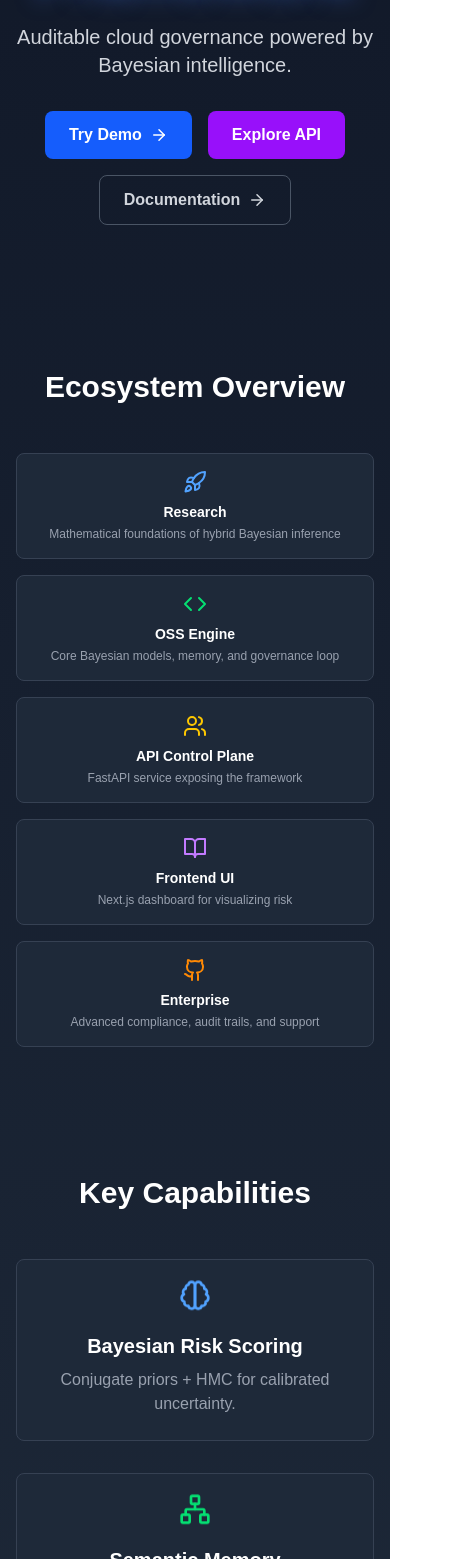
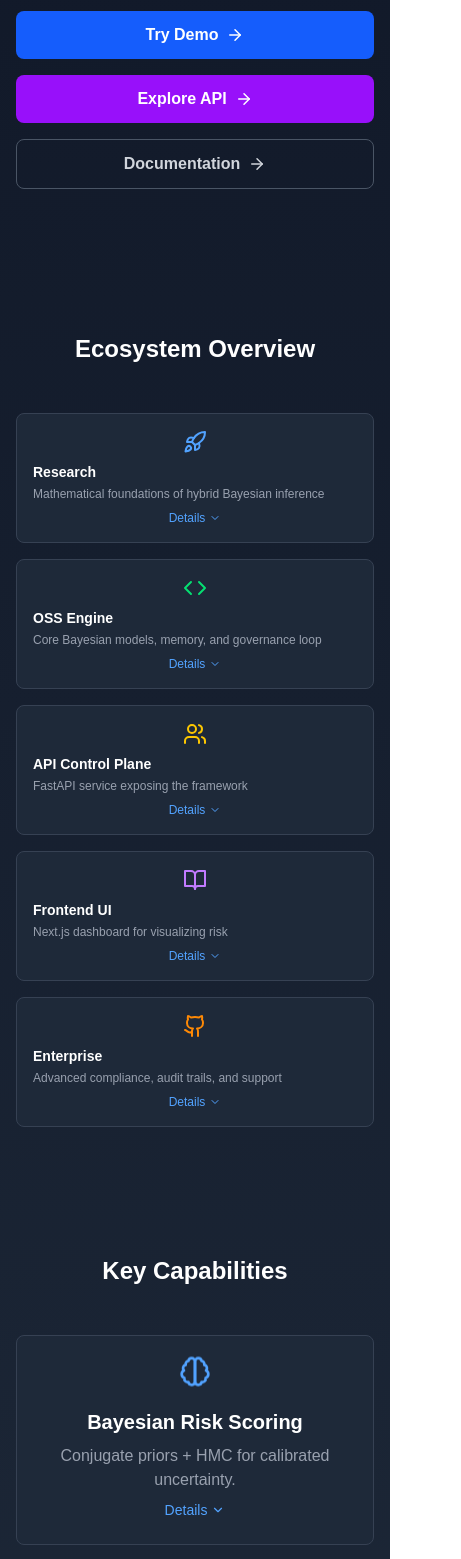
Before and after one commit to arf-foundation/arf-frontend, a Next.js app: page / in a window 390 px wide. Shown: the part 309-1868 px from the top of the page, 461 px wide, since content can reach past the window. Built offline with nearby package versions, Linux system fonts and the light colour scheme; no server answers.

Commit message:
Update page.tsx

```diff
--- a/app/page.tsx
+++ b/app/page.tsx
@@ -1,4 +1,4 @@
-// Updated by ARF Coding Agent: Added GitHub stars, tooltips, enhanced newsletter, documentation button, scroll animations
+// Updated by ARF Coding Agent: Mobile-friendly improvements and PWA readiness
 'use client';
 
 import Link from 'next/link';
@@ -20,13 +20,13 @@ import {
   MessageSquare,
   Copy,
   Check,
-  Send
+  Send,
+  ChevronDown,
+  ChevronUp
 } from 'lucide-react';
-// Corrected imports: use relative paths instead of '@/' alias
 import GitHubStars from './components/GitHubStars';
 import { useInView } from './hooks/useInView';
 
-// Declare gtag for analytics (if used)
 declare global {
   interface Window {
     gtag?: (...args: unknown[]) => void;
@@ -83,28 +83,28 @@ export default function LandingPage() {
 
   return (
     <div className="min-h-screen bg-gradient-to-b from-gray-900 via-gray-800 to-black text-white">
-      {/* Hero Section */}
+      {/* Hero Section - with responsive font sizes */}
       <section
         ref={heroRef}
         className={`container mx-auto px-4 py-20 text-center transition-opacity duration-1000 ${
           heroInView ? 'opacity-100' : 'opacity-0'
         }`}
       >
-        <div className="flex justify-center items-center gap-3 mb-4">
-          <h1 className="text-6xl font-bold bg-gradient-to-r from-blue-400 to-purple-400 bg-clip-text text-transparent glow-text">
+        <div className="flex flex-col items-center gap-3 mb-4">
+          <h1 className="text-4xl sm:text-5xl md:text-6xl font-bold bg-gradient-to-r from-blue-400 to-purple-400 bg-clip-text text-transparent glow-text">
             Agentic Reliability Framework
           </h1>
           <GitHubStars />
         </div>
-        <p className="text-xl text-gray-300 max-w-3xl mx-auto mb-8">
+        <p className="text-lg sm:text-xl text-gray-300 max-w-3xl mx-auto mb-8">
           Auditable cloud governance powered by Bayesian intelligence.
         </p>
-        <div className="flex gap-4 justify-center flex-wrap">
+        <div className="flex flex-col sm:flex-row gap-4 justify-center items-center">
           <a
             href="https://huggingface.co/spaces/A-R-F/Agentic-Reliability-Framework-v4"
             target="_blank"
             rel="noopener noreferrer"
-            className="bg-blue-600 text-white px-6 py-3 rounded-lg font-semibold hover:bg-blue-700 transition flex items-center gap-2"
+            className="bg-blue-600 text-white px-6 py-3 rounded-lg font-semibold hover:bg-blue-700 transition flex items-center gap-2 w-full sm:w-auto justify-center"
           >
             Try Demo <ArrowRight size={18} />
           </a>
@@ -112,100 +112,105 @@ export default function LandingPage() {
             href="https://a-r-f-agentic-reliability-framework-api.hf.space/docs"
             target="_blank"
             rel="noopener noreferrer"
-            className="bg-purple-600 text-white px-6 py-3 rounded-lg font-semibold hover:bg-purple-700 transition"
+            className="bg-purple-600 text-white px-6 py-3 rounded-lg font-semibold hover:bg-purple-700 transition flex items-center gap-2 w-full sm:w-auto justify-center"
           >
-            Explore API
+            Explore API <ArrowRight size={18} />
           </a>
           <Link
             href="https://arf-foundation.github.io/arf-spec/"
-            className="border border-gray-600 text-gray-300 px-6 py-3 rounded-lg font-semibold hover:border-blue-500 hover:text-white transition flex items-center gap-2"
+            className="border border-gray-600 text-gray-300 px-6 py-3 rounded-lg font-semibold hover:border-blue-500 hover:text-white transition flex items-center gap-2 w-full sm:w-auto justify-center"
           >
             Documentation <ArrowRight size={18} />
           </Link>
         </div>
       </section>
 
-      {/* Ecosystem Overview */}
+      {/* Ecosystem Overview - responsive grid */}
       <section
         ref={ecosystemRef}
         className={`container mx-auto px-4 py-16 transition-opacity duration-1000 ${
           ecosystemInView ? 'opacity-100' : 'opacity-0'
         }`}
       >
-        <h2 className="text-3xl font-bold text-center mb-12">Ecosystem Overview</h2>
-        <div className="grid md:grid-cols-5 gap-4 text-center">
+        <h2 className="text-2xl sm:text-3xl font-bold text-center mb-12">Ecosystem Overview</h2>
+        <div className="grid grid-cols-1 sm:grid-cols-2 lg:grid-cols-5 gap-4">
           <EcoCard
             icon={<Rocket className="w-6 h-6 text-blue-400" />}
             title="Research"
             description="Mathematical foundations of hybrid Bayesian inference"
+            details="Published papers and collaborations with academic institutions on Bayesian methods for reliability engineering. Our research focuses on scalable inference for cloud infrastructure."
           />
           <EcoCard
             icon={<Code className="w-6 h-6 text-green-400" />}
             title="OSS Engine"
             description="Core Bayesian models, memory, and governance loop"
+            details="The heart of ARF – implements conjugate priors, HMC sampling, and the semantic memory graph. Fully open‑source under Apache 2.0."
           />
           <EcoCard
             icon={<Users className="w-6 h-6 text-yellow-400" />}
             title="API Control Plane"
             description="FastAPI service exposing the framework"
+            details="Production‑ready REST API with automatic docs, rate limiting, and CORS. Serves as the bridge between the core engine and frontend applications."
           />
           <EcoCard
             icon={<BookOpen className="w-6 h-6 text-purple-400" />}
             title="Frontend UI"
             description="Next.js dashboard for visualizing risk"
+            details="Interactive dashboard built with Next.js and Tailwind CSS. Features real‑time risk charts, memory statistics, and the incident evaluation form you're using now."
           />
           <EcoCard
             icon={<Github className="w-6 h-6 text-orange-400" />}
             title="Enterprise"
             description="Advanced compliance, audit trails, and support"
+            details="For organizations requiring SLAs, SSO, and advanced audit capabilities. Includes priority support and custom integrations."
           />
         </div>
       </section>
 
-      {/* Key Capabilities */}
+      {/* Key Capabilities - already responsive */}
       <section
         ref={capabilitiesRef}
         className={`container mx-auto px-4 py-16 transition-opacity duration-1000 ${
           capabilitiesInView ? 'opacity-100' : 'opacity-0'
         }`}
       >
-        <h2 className="text-3xl font-bold text-center mb-12">Key Capabilities</h2>
+        <h2 className="text-2xl sm:text-3xl font-bold text-center mb-12">Key Capabilities</h2>
         <div className="grid md:grid-cols-2 lg:grid-cols-4 gap-8">
           <FeatureCard
             title="Bayesian Risk Scoring"
             description="Conjugate priors + HMC for calibrated uncertainty."
             icon={<Brain className="w-8 h-8 text-blue-400 float-icon" />}
-            tooltip="Uses prior knowledge and observed data to compute a probability distribution of risk."
+            details="Uses prior knowledge and observed data to compute a full probability distribution of risk. The posterior distribution gives you not just a point estimate, but also uncertainty intervals and the full shape of risk."
           />
           <FeatureCard
             title="Semantic Memory"
             description="FAISS‑based retrieval of similar past incidents."
             icon={<Network className="w-8 h-8 text-green-400 float-icon" />}
-            tooltip="Stores incident embeddings in a FAISS index for fast similarity search."
+            details="Stores incident embeddings in a FAISS index for fast similarity search. When a new incident occurs, ARF retrieves the most similar past incidents and their outcomes to inform the current risk assessment."
           />
           <FeatureCard
             title="DPT Thresholds"
             description="Deterministic approve/deny/escalate (0.2/0.8)."
             icon={<Scale className="w-8 h-8 text-yellow-400 float-icon" />}
-            tooltip="Clear decision boundaries based on risk score: approve (<0.2), escalate (0.2–0.8), deny (>0.8)."
+            details="Clear decision boundaries based on risk score: approve (<0.2), escalate (0.2–0.8), deny (>0.8). These thresholds are configurable and can be adjusted to match your organization's risk appetite."
           />
           <FeatureCard
             title="Multi‑Agent Orchestration"
             description="Anomaly detection, root cause, forecasting."
             icon={<Cpu className="w-8 h-8 text-purple-400 float-icon" />}
-            tooltip="Coordinates multiple agents to detect anomalies, find root causes, and forecast future reliability."
+            details="Coordinates multiple agents to detect anomalies, find root causes, and forecast future reliability. Each agent specializes in a different aspect of the infrastructure, and they collaborate to form a comprehensive picture."
           />
         </div>
       </section>
 
-      {/* Live Demos */}
+      {/* Live Demos - already responsive */}
       <section
         ref={demosRef}
         className={`container mx-auto px-4 py-16 transition-opacity duration-1000 ${
           demosInView ? 'opacity-100' : 'opacity-0'
         }`}
       >
-        <h2 className="text-3xl font-bold text-center mb-12">Live Demos</h2>
+        <h2 className="text-2xl sm:text-3xl font-bold text-center mb-12">Live Demos</h2>
         <div className="grid md:grid-cols-3 gap-6">
           <DemoCard
             title="OSS Demo"
@@ -217,11 +222,11 @@ export default function LandingPage() {
           <DemoCard
             title="API Code Snippet"
             description={
-              <pre className="bg-gray-900 p-2 rounded text-sm font-mono text-green-300">
+              <pre className="bg-gray-900 p-2 rounded text-sm font-mono text-green-300 whitespace-pre-wrap break-all">
                 curl -X POST /api/v1/incidents/evaluate
               </pre>
             }
-            link="https://huggingface.co/spaces/A-R-F/Agentic-Reliability-Framework-API"
+            link="https://a-r-f-agentic-reliability-framework-api.hf.space/docs"
             buttonText="Try API"
             external
           />
@@ -234,15 +239,15 @@ export default function LandingPage() {
         </div>
       </section>
 
-      {/* Repository Links */}
+      {/* Repository Links - already responsive */}
       <section
         ref={reposRef}
         className={`container mx-auto px-4 py-16 transition-opacity duration-1000 ${
           reposInView ? 'opacity-100' : 'opacity-0'
         }`}
       >
-        <h2 className="text-3xl font-bold text-center mb-12">Repository Links</h2>
-        <div className="grid md:grid-cols-2 lg:grid-cols-4 gap-4">
+        <h2 className="text-2xl sm:text-3xl font-bold text-center mb-12">Repository Links</h2>
+        <div className="grid grid-cols-1 sm:grid-cols-2 lg:grid-cols-4 gap-4">
           <RepoCard name="agentic-reliability-framework" desc="OSS Engine" url="https://github.com/arf-foundation/agentic-reliability-framework" />
           <RepoCard name="arf-api" desc="API Backend" url="https://github.com/arf-foundation/arf-api" />
           <RepoCard name="arf-frontend" desc="Frontend UI" url="https://github.com/arf-foundation/arf-frontend" />
@@ -250,7 +255,7 @@ export default function LandingPage() {
         </div>
       </section>
 
-      {/* Community & Footer */}
+      {/* Community & Footer - already responsive */}
       <footer
         ref={footerRef}
         className={`border-t border-gray-700 py-12 text-center text-gray-400 transition-opacity duration-1000 ${
@@ -309,7 +314,7 @@ export default function LandingPage() {
             <p className="text-sm text-gray-400 mb-4">
               Get monthly updates, best practices, and early access to new features.
             </p>
-            <form onSubmit={handleNewsletterSubmit} className="flex gap-2">
+            <form onSubmit={handleNewsletterSubmit} className="flex flex-col sm:flex-row gap-2">
               <input
                 type="email"
                 value={email}
@@ -321,7 +326,7 @@ export default function LandingPage() {
               <button
                 type="submit"
                 disabled={newsletterStatus === 'loading'}
-                className="px-4 py-2 bg-blue-600 text-white rounded-lg hover:bg-blue-700 transition disabled:bg-blue-400 flex items-center gap-2"
+                className="px-4 py-2 bg-blue-600 text-white rounded-lg hover:bg-blue-700 transition disabled:bg-blue-400 flex items-center gap-2 justify-center"
               >
                 {newsletterStatus === 'loading' ? (
                   'Sending...'
@@ -345,7 +350,7 @@ export default function LandingPage() {
           </div>
 
           {/* Social / Community Links */}
-          <div className="flex justify-center gap-6 mb-4">
+          <div className="flex flex-wrap justify-center gap-6 mb-4">
             <a href="https://github.com/arf-foundation" target="_blank" rel="noopener noreferrer" className="hover:text-white transition flex items-center gap-1">
               <Github size={18} /> GitHub
             </a>
@@ -377,31 +382,59 @@ export default function LandingPage() {
   );
 }
 
-function EcoCard({ icon, title, description }: { icon: React.ReactNode; title: string; description: string }) {
+// EcoCard with expandable details (unchanged)
+function EcoCard({ icon, title, description, details }: { icon: React.ReactNode; title: string; description: string; details: string }) {
+  const [expanded, setExpanded] = useState(false);
   return (
-    <div className="bg-gray-800 p-4 rounded-lg border border-gray-700 hover:border-blue-500 transition group">
+    <div className="bg-gray-800 p-4 rounded-lg border border-gray-700 hover:border-blue-500 transition group relative">
       <div className="flex justify-center mb-2 group-hover:scale-110 transition-transform">{icon}</div>
       <h3 className="font-semibold text-sm">{title}</h3>
       <p className="text-xs text-gray-400 mt-1">{description}</p>
+      <button
+        onClick={() => setExpanded(!expanded)}
+        className="mt-2 text-xs text-blue-400 hover:text-blue-300 flex items-center gap-1 mx-auto transition"
+      >
+        {expanded ? 'Show less' : 'Details'}
+        {expanded ? <ChevronUp size={12} /> : <ChevronDown size={12} />}
+      </button>
+      <div
+        className={`overflow-hidden transition-all duration-300 ${
+          expanded ? 'max-h-40 opacity-100 mt-2' : 'max-h-0 opacity-0'
+        }`}
+      >
+        <p className="text-xs text-gray-300 border-t border-gray-700 pt-2">{details}</p>
+      </div>
     </div>
   );
 }
 
-function FeatureCard({ title, description, icon, tooltip }: { title: string; description: string; icon: React.ReactNode; tooltip?: string }) {
+// FeatureCard with expandable details (unchanged)
+function FeatureCard({ title, description, icon, details }: { title: string; description: string; icon: React.ReactNode; details: string }) {
+  const [expanded, setExpanded] = useState(false);
   return (
     <div className="bg-gray-800 p-6 rounded-lg border border-gray-700 hover:border-blue-500 transition relative group">
-      <div className="mb-4 flex justify-center">{icon}</div>
+      <div className="mb-4 flex justify-center group-hover:scale-110 transition-transform">{icon}</div>
       <h3 className="text-xl font-semibold mb-2 text-center">{title}</h3>
-      <p className="text-gray-400 text-center">{description}</p>
-      {tooltip && (
-        <div className="absolute bottom-full left-1/2 transform -translate-x-1/2 mb-2 px-3 py-1 bg-gray-900 text-xs text-white rounded opacity-0 group-hover:opacity-100 transition pointer-events-none whitespace-nowrap z-10 border border-gray-700">
-          {tooltip}
-        </div>
-      )}
+      <p className="text-gray-400 text-center mb-2">{description}</p>
+      <button
+        onClick={() => setExpanded(!expanded)}
+        className="text-sm text-blue-400 hover:text-blue-300 flex items-center gap-1 mx-auto transition"
+      >
+        {expanded ? 'Show less' : 'Details'}
+        {expanded ? <ChevronUp size={14} /> : <ChevronDown size={14} />}
+      </button>
+      <div
+        className={`overflow-hidden transition-all duration-300 ${
+          expanded ? 'max-h-96 opacity-100 mt-4' : 'max-h-0 opacity-0'
+        }`}
+      >
+        <p className="text-sm text-gray-300 border-t border-gray-700 pt-4">{details}</p>
+      </div>
     </div>
   );
 }
 
+// DemoCard (unchanged)
 function DemoCard({ title, description, link, buttonText, external = false }: { title: string; description: React.ReactNode; link: string; buttonText: string; external?: boolean }) {
   const content = (
     <div className="bg-gray-800 p-6 rounded-lg border border-gray-700 h-full flex flex-col">
@@ -428,6 +461,7 @@ function DemoCard({ title, description, link, buttonText, external = false }: {
   );
 }
 
+// RepoCard (unchanged)
 function RepoCard({ name, desc, url }: { name: string; desc: string; url: string }) {
   return (
     <a href={url} target="_blank" rel="noopener noreferrer" className="bg-gray-800 p-4 rounded-lg border border-gray-700 hover:border-blue-500 transition block">
@@ -437,6 +471,7 @@ function RepoCard({ name, desc, url }: { name: string; desc: string; url: string
   );
 }
 
+// ContactLink (unchanged)
 function ContactLink({ href, icon, text, emoji, onClick }: { href: string; icon: React.ReactNode; text: string; emoji: string; onClick?: () => void }) {
   return (
     <a
```
